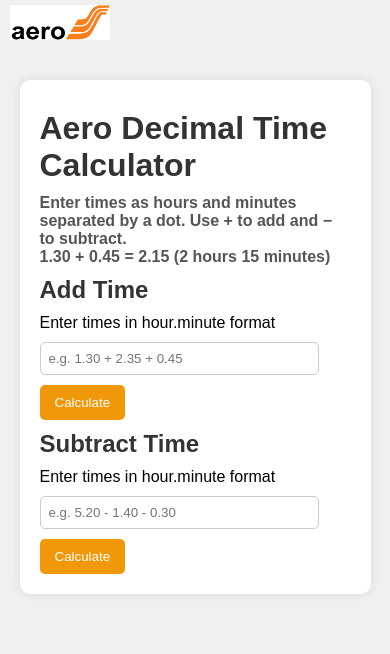
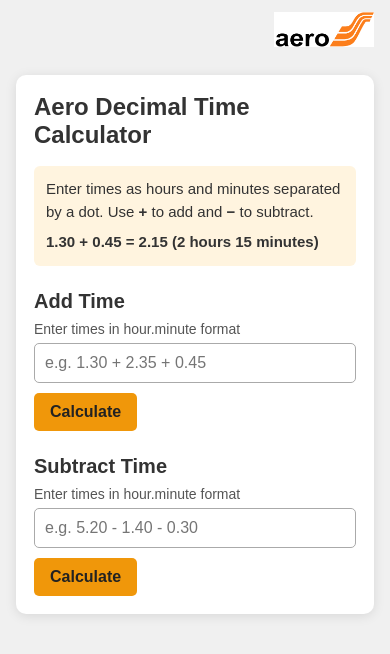
Before and after one commit to RA6G21/time-calculator, a plain HTML site: page index.html in a window 390 px wide. Drawn offline with Linux system fonts and the light colour scheme.

Commit message:
Enhance CSS styles for layout and design
Refactor styles for improved layout and responsiveness.

```diff
--- a/styles.css
+++ b/styles.css
@@ -1,92 +1,128 @@
-/* Reset and Base Styles */
 * {
-    margin: 0;
-    padding: 0;
     box-sizing: border-box;
 }
 
-html, body {
-    width: 100%;
-    height: 100%;
+body {
+    margin: 0;
+    min-height: 100vh;
     font-family: Arial, sans-serif;
-    background-color: #f0f0f0; /* Light grey background */
-    position: relative;
+    color: #333;
+    background-color: #f0f0f0;
 }
 
-/* Image in the Top-Right Corner */
-.top-right-image {
-    width: 150px; /* Set image size */
-    height: auto;
-    position: fixed;
-    top: 10px;
-    left: 10px;
+.site-header {
+    position: sticky;
+    top: 0;
     z-index: 10;
-
+    display: flex;
+    justify-content: flex-end;
+    padding: 12px 16px;
+    background-color: #f0f0f0;
 }
 
-/* Main Container Styling */
-.container {
-    background: white;
-    padding: 20px;
-    border-radius: 10px;
-    box-shadow: 0 0 10px rgba(0, 0, 0, 0.1);
-    max-width: 400px;
-    margin: 100px auto;
-    z-index: 1;
-    position: relative;
+.top-right-image {
+    display: block;
+    width: clamp(100px, 22vw, 150px);
+    height: auto;
+    object-fit: contain;
 }
 
-/* Headings */
-h1, h2 {
-    color: #333;
-    margin: 10px 0;
+.container {
+    width: calc(100% - 32px);
+    max-width: 440px;
+    margin: 16px auto 40px;
+    padding: 24px;
+    background-color: #fff;
+    border-radius: 10px;
+    box-shadow: 0 2px 12px rgba(0, 0, 0, 0.1);
 }
 
-h3 {
-    color: #555;
-    font-size: 14px;
-    margin: 5px 0;
+h1 {
+    margin: 0 0 16px;
+    font-size: clamp(1.5rem, 5vw, 1.875rem);
+    line-height: 1.2;
 }
 
-/* Input Fields */
-input {
-    width: 90%;
-    padding: 8px;
-    margin: 10px 0;
-    border: 1px solid #ccc;
-    border-radius: 5px;
+.instructions {
+    padding: 12px;
+    border-radius: 6px;
+    background-color: #fff4df;
+    font-size: 0.9375rem;
+    line-height: 1.5;
 }
 
-/* Buttons */
+.instructions p {
+    margin: 0;
+}
+
+.instructions .example {
+    margin-top: 8px;
+    font-weight: bold;
+}
+
+.operation {
+    margin-top: 24px;
+}
+
+.operation h2 {
+    margin: 0 0 8px;
+    font-size: 1.25rem;
+}
+
+label {
+    display: block;
+    margin-bottom: 6px;
+    color: #555;
+    font-size: 0.875rem;
+}
+
+input {
+    display: block;
+    width: 100%;
+    margin-bottom: 10px;
+    padding: 10px;
+    border: 1px solid #aaa;
+    border-radius: 5px;
+    font: inherit;
+}
+
 button {
-    padding: 10px 15px;
-    border: none;
+    padding: 10px 16px;
+    border: 0;
+    border-radius: 5px;
     background-color: #f0970a;
-    color: white;
+    color: #222;
+    font: inherit;
+    font-weight: bold;
     cursor: pointer;
-    border-radius: 5px;
-    transition: background-color 0.3s;
 }
 
 button:hover {
     background-color: #e08c09;
 }
 
-/* Result Paragraphs */
-p {
-    font-weight: bold;
-    color: #555;
+input:focus-visible,
+button:focus-visible {
+    outline: 2px solid #8a4b00;
+    outline-offset: 2px;
 }
 
-/* Responsive Design */
+.result {
+    color: #333;
+    font-weight: bold;
+    overflow-wrap: anywhere;
+}
+
+.result:not(:empty) {
+    margin-top: 10px;
+}
+
+.result p {
+    margin: 0;
+}
+
 @media (max-width: 480px) {
     .container {
-        width: 90%;
-        margin: 80px auto;
-    }
-    .top-right-image {
-        width: 100px;
-        top: 5px;
-        right: 5px;
+        padding: 18px;
     }
 }
```
